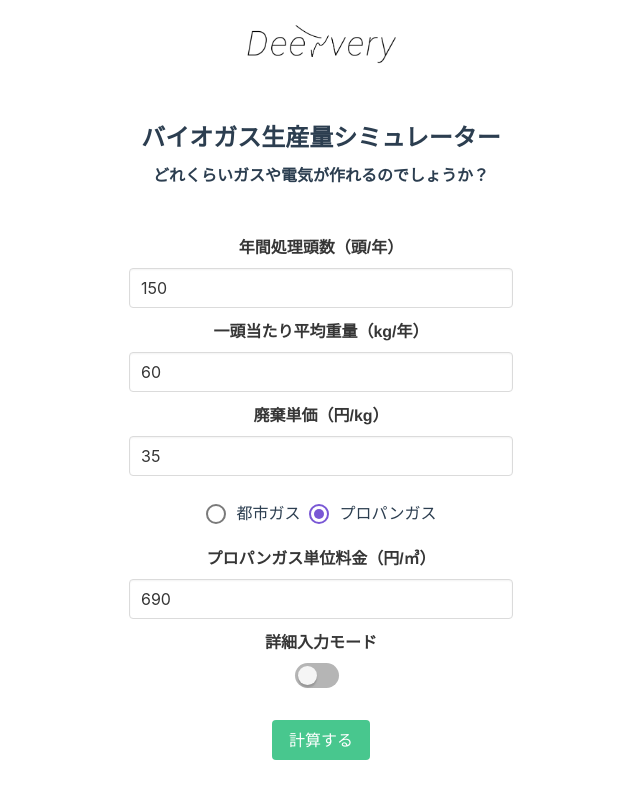
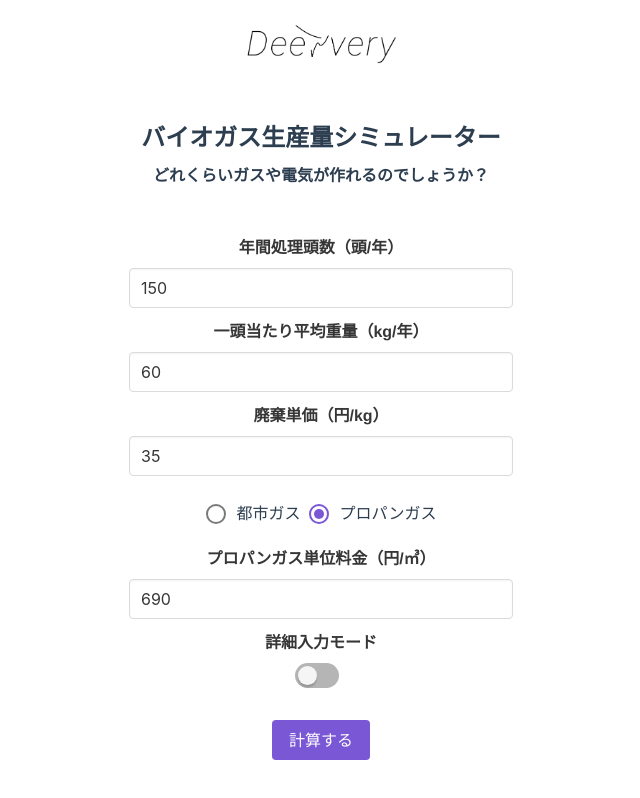
Before and after one commit to okyohe/simulate, a Vue app: page / in a window 1280 px wide. Shown: the whole page, without its empty margins (319-959 px from the left). Built offline with nearby package versions, Linux system fonts and the light colour scheme.

Commit message:
color-fixed

```diff
--- a/src/components/SimulateSavings.vue
+++ b/src/components/SimulateSavings.vue
@@ -49,8 +49,8 @@
         <p class="mt-4">deerveryone@gmail.com</p>
         <p>070-8380-0865</p>
       </div>
-      <b-button @click="simulate" v-if="!is_generate" type="is-success">計算する</b-button>
-      <b-button @click="reset" v-if="is_generate" type="is-success is-light">リセットする</b-button>
+      <b-button @click="simulate" v-if="!is_generate" type="is-primary">計算する</b-button>
+      <b-button @click="reset" v-if="is_generate" type="is-primary is-light">リセットする</b-button>
 
 
   </div>
@@ -195,7 +195,7 @@ li {
   margin: 0 10px;
 }
 a {
-  color: #42b983;
+  color: #7957d5;
 }
 .button{
   margin:1rem auto
@@ -206,7 +206,7 @@ a {
 .generated{
   margin: 1rem auto;
   font-family: bold;
-  background-color: #effaf5 ;
+  background-color: #f5eeff ;
   border-radius: 5%;
   padding: 2rem;
 }
--- a/vue.config.js
+++ b/vue.config.js
@@ -1,4 +1,4 @@
 const { defineConfig } = require('@vue/cli-service')
 module.exports = defineConfig({
-  transpileDependencies: true
+  transpileDependencies: true,
 })
```
